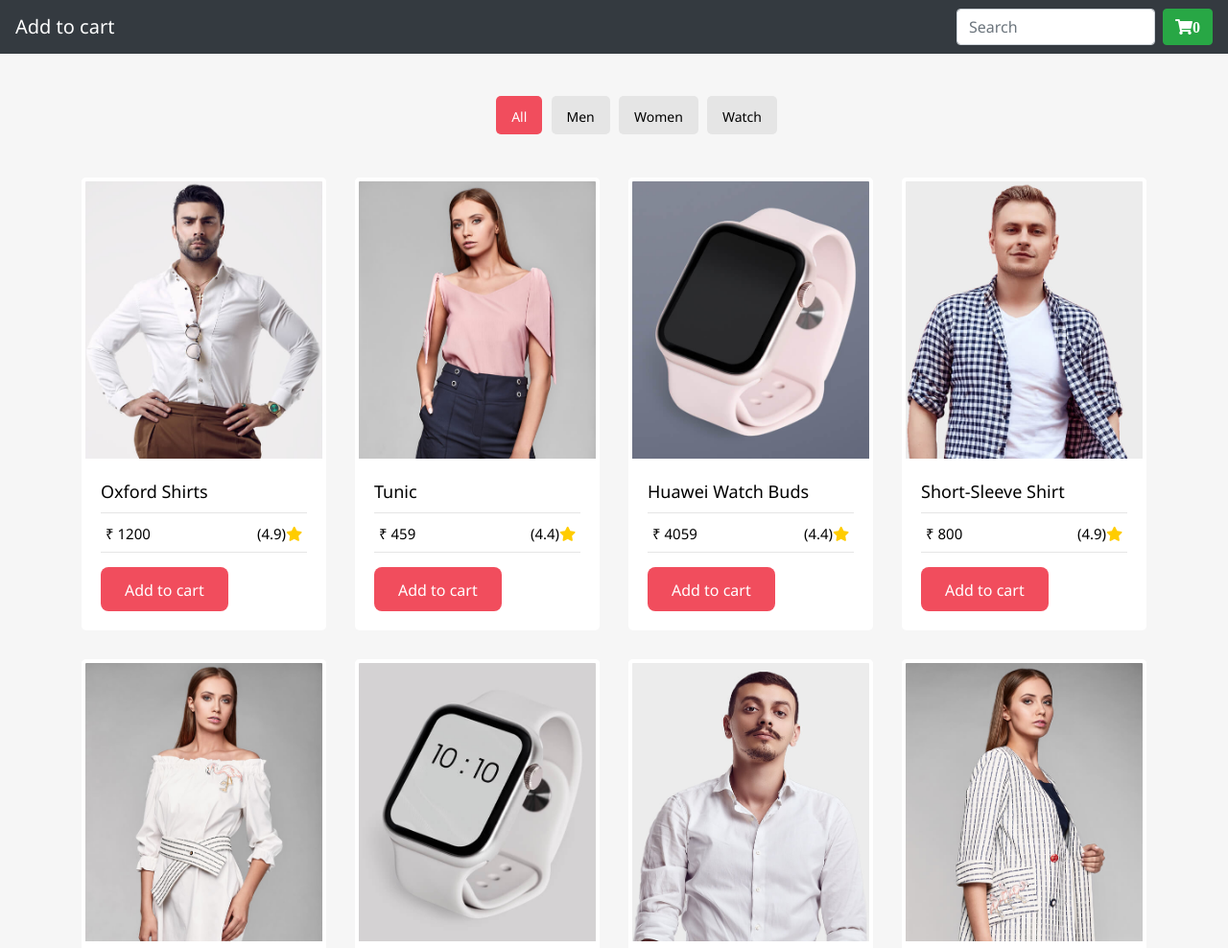
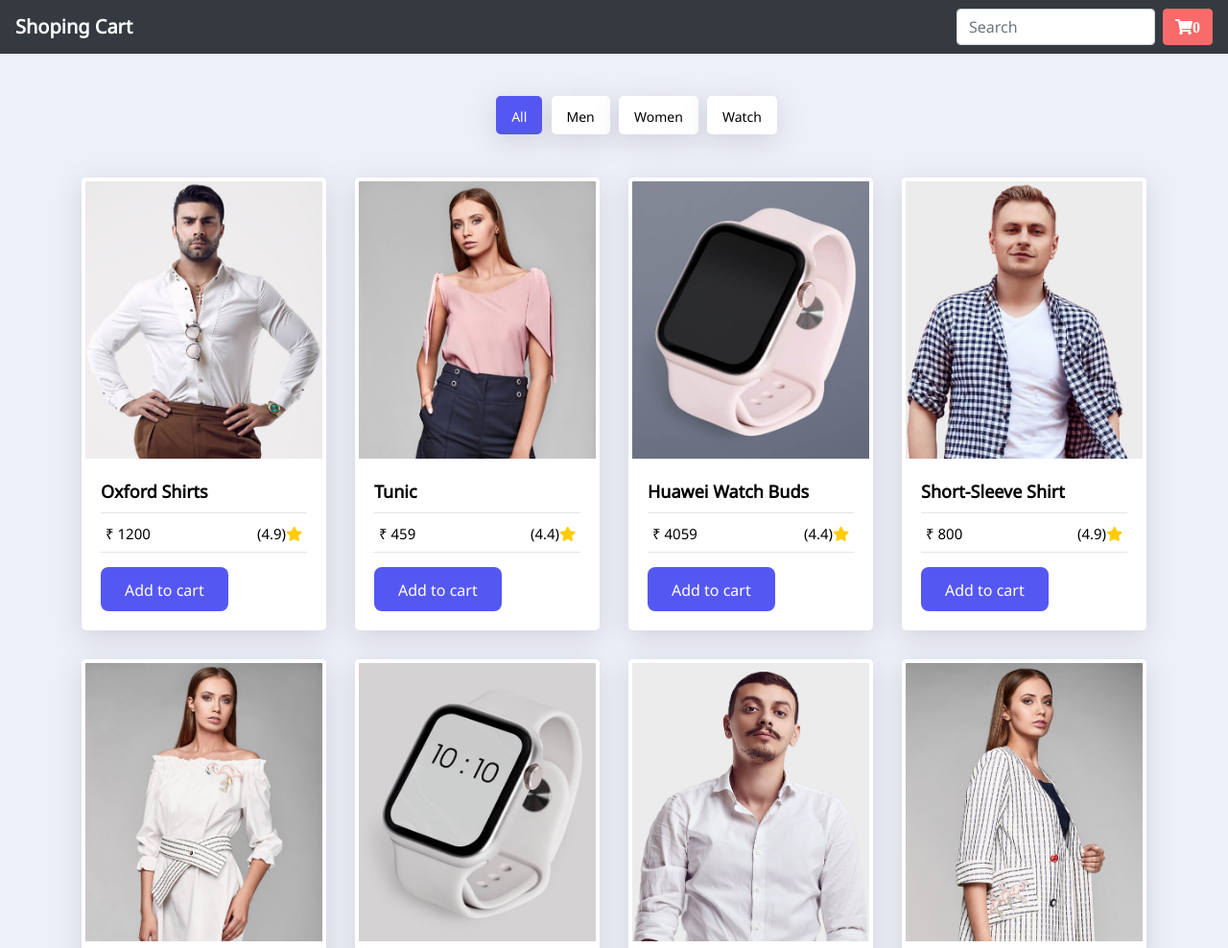
Before and after one commit to erajamanickam/add-to-cart-javascript, a plain HTML site: page index.html in a window 1280 px wide. Shown: the top 988 px of the page at 96% size. Drawn offline with nearby package versions, Linux system fonts and the light colour scheme.

Commit message:
update css

```diff
--- a/index.html
+++ b/index.html
@@ -17,7 +17,7 @@
 <body>
    <main>
       <nav class="navbar navbar-expand-lg navbar-dark fixed-top bg-dark">
-         <a class="navbar-brand" href="#">Add to cart</a>
+         <a class="navbar-brand" href="#"><strong>Shoping Cart</strong></a>
          <button class="navbar-toggler" type="button" data-toggle="collapse" data-target="#navbarSupportedContent"
             aria-controls="navbarSupportedContent" aria-expanded="false" aria-label="Toggle navigation">
             <span class="navbar-toggler-icon"></span>
--- a/style.css
+++ b/style.css
@@ -2,7 +2,7 @@
 
 :root {
   --bodyFonts: 'Josefin Sans', sans-serif;
-  --pinkColor: #F14D5D;
+  --pinkColor: #5557F3;
   --titleColor: #000000;
   --bodyColor: #666666;
   --lightblueColor: #8D99FF;
@@ -81,8 +81,12 @@ hr {
   transform: translateX(-45%) translateY(0) scale(1);
   transform-origin: bottom center;
 }
+.btn-success {
+  background-color: #F96B6A !important;
+  border-color: #F96B6A !important;
+}
 .featured-area {
-  background-color: #F6F6F6;
+  background-color: #EDEFF9;
 }
 .featured-tab-area .tabs {
   margin: 0;
@@ -100,8 +104,9 @@ hr {
   position: relative;
   color: var(--titleColor);
   padding: 13px 26px 10px;
-  background-color: #E5E5E5;
+  background-color: #fff;
   border-radius: 5px;
+  box-shadow: rgba(100, 100, 111, 0.2) 0px 7px 29px 0px;
 }
 .featured-tab-area .tabs li.active a {
   background-color: var(--pinkColor);
@@ -125,10 +130,14 @@ hr {
   margin-bottom: 30px;
   background-color: var(--whiteColor);
   border-radius: 5px;
+  box-shadow: rgba(100, 100, 111, 0.2) 0px 7px 29px 0px;
 }
+
 .featured-item .featured-item-img {
   position: relative;
   z-index: 1;
+  transition: 0.3s linear;
+  overflow: hidden;
 }
 .featured-item .featured-item-img a {
   display: block;
@@ -137,7 +146,13 @@ hr {
   border-top-left-radius: 5px;
   border-top-right-radius: 5px;
   border: 4px solid var(--whiteColor);
+  transition: 0.3s linear;
 }
+
+.featured-item .featured-item-img a img:hover {
+  scale: 1.08;
+}
+
 .featured-item .content {
   padding: 20px 15px;
 }
@@ -148,6 +163,7 @@ hr {
   color: var(--titleColor);
   -webkit-transition: var(--transition);
   transition: var(--transition);
+  font-weight: bold;
 }
 .featured-item .content .content-in {
   display: flex;
@@ -178,6 +194,9 @@ hr {
 }
 .featured-tab-area .tabs li {
   margin-right: 5px;
+}
+#staticBackdropLabel {
+  font-weight: bold;
 }
 /* responsive css */
 @media only screen and (max-width: 767px) {
```
